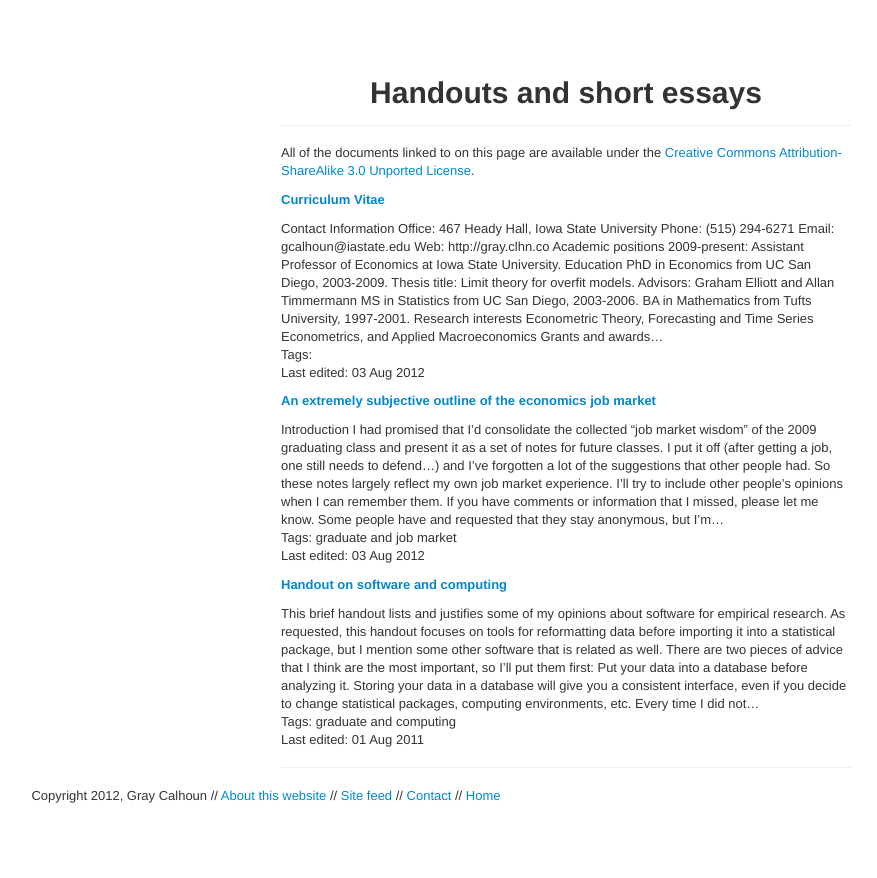
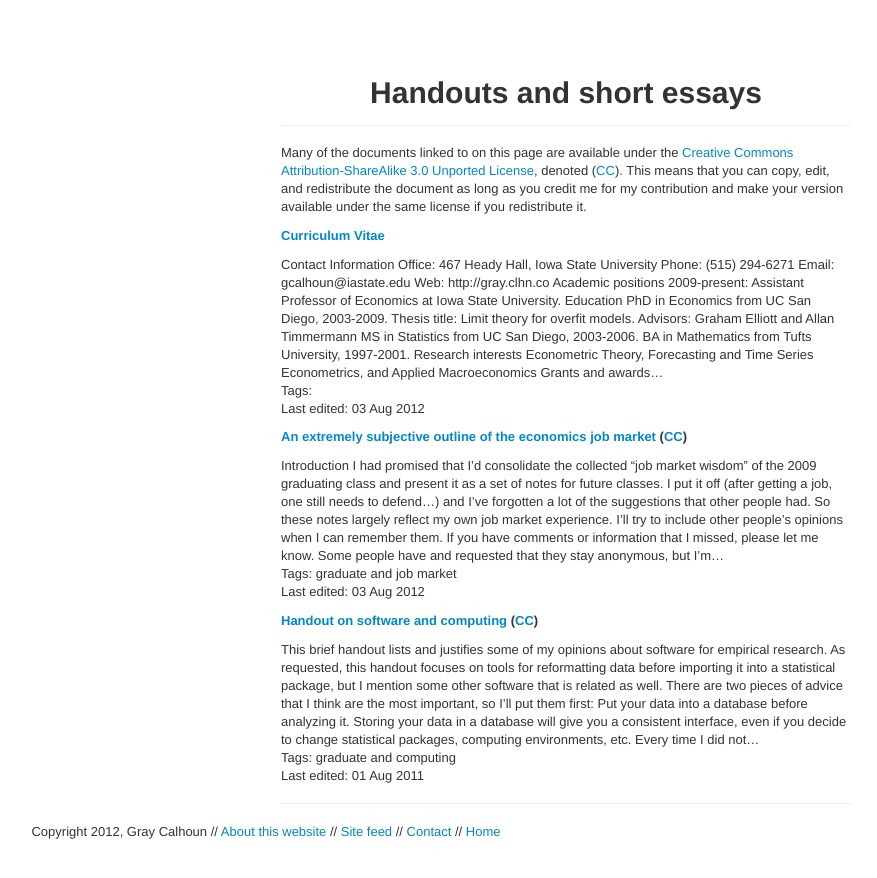
Before and after one commit to mmkuang/grayclhn.github.io, a Jekyll site: the page built from handouts/index.md, in a window 1280 px wide. Shown: the top 878 px of the page, without its empty margins (374-1251 px from the left). Built offline with Jekyll 4.4.1, drawn with Linux system fonts in a browser that asks for light colours.

Commit message:
Clarified CC licensing and removed from cv

```diff
--- a/_layouts/handout.html
+++ b/_layouts/handout.html
@@ -5,6 +5,8 @@ span: 10
 
 {{ content }}
 
+{% unless page.nocc %}
+<hr>
 This <span xmlns:dct="http://purl.org/dc/terms/"
 	   href="http://purl.org/dc/dcmitype/Text" rel="dct:type">work</span>
 is licensed under a
@@ -14,3 +16,4 @@ is licensed under a
 <a rel="license" href="http://creativecommons.org/licenses/by-sa/3.0/">
   <img alt="Creative Commons License" style="border-width:0"
        src="http://i.creativecommons.org/l/by-sa/3.0/80x15.png" /></a>
+{% endunless %}
--- a/handouts/index.md
+++ b/handouts/index.md
@@ -2,16 +2,23 @@
 layout: display
 title: Handouts and short essays
 ---
-All of the documents linked to on this page are available under the
-<a rel="license" href="http://creativecommons.org/licenses/by-sa/3.0/">
-  Creative Commons Attribution-ShareAlike 3.0 Unported License</a>.
+
+Many of the documents linked to on this page are available under the
+<a rel="license"
+href="http://creativecommons.org/licenses/by-sa/3.0/"> Creative
+Commons Attribution-ShareAlike 3.0 Unported License</a>, denoted
+\([CC][]\). This means that you can copy, edit, and redistribute the
+document as long as you credit me for my contribution and make your
+version available under the same license if you redistribute it.
 
 {% for doc in site.categories.handouts %}
 
-[{{ doc.title }}]({{ doc.url }})
---------------------------------
+[{{ doc.title }}]({{ doc.url }}) {% unless doc.nocc %}\([CC][]\){% endunless %}
+--------------------------------------------------------------------------
 {{ doc.content | truncatewords: 100 | strip_html }}
 Tags: {{ doc.tags | array_to_sentence_string }}
 Last edited: {{ doc.date | date_to_string }}
 
 {% endfor %}
+
+[CC]: http://creativecommons.org/licenses/by-sa/3.0/
```
Also changed, not shown: handouts/_posts/2012-08-03-gcalhoun-cv.md (+1 -0 lines).
